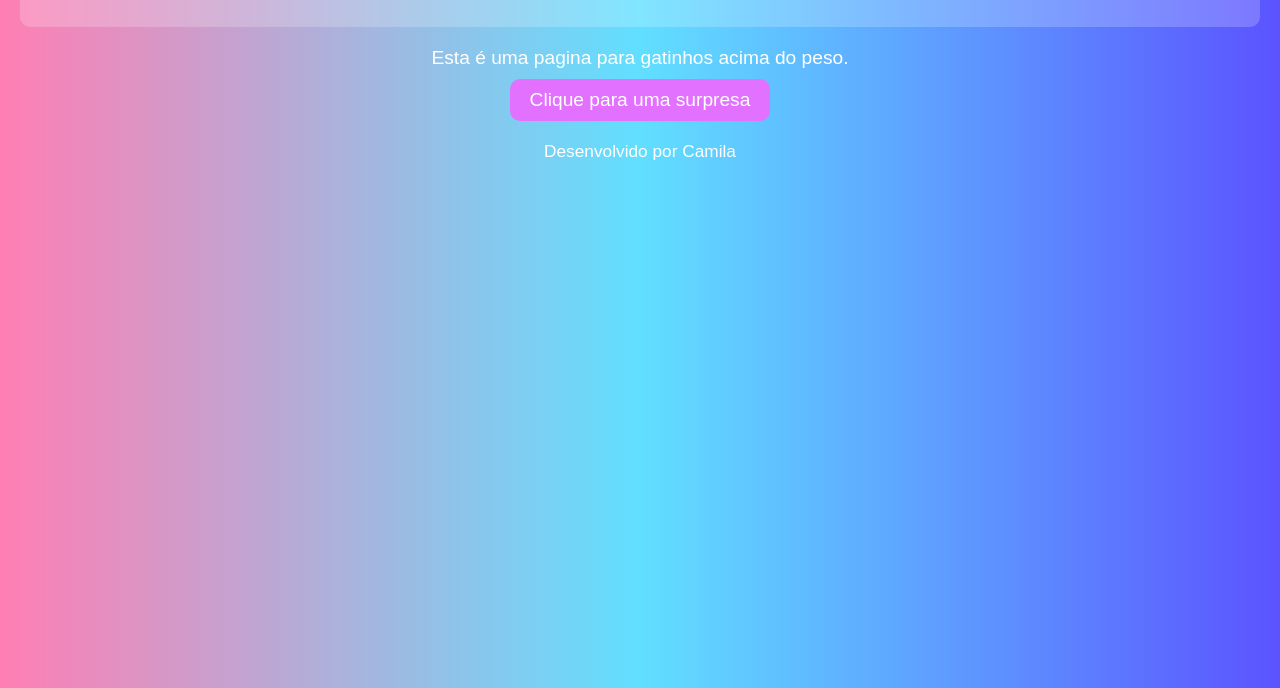
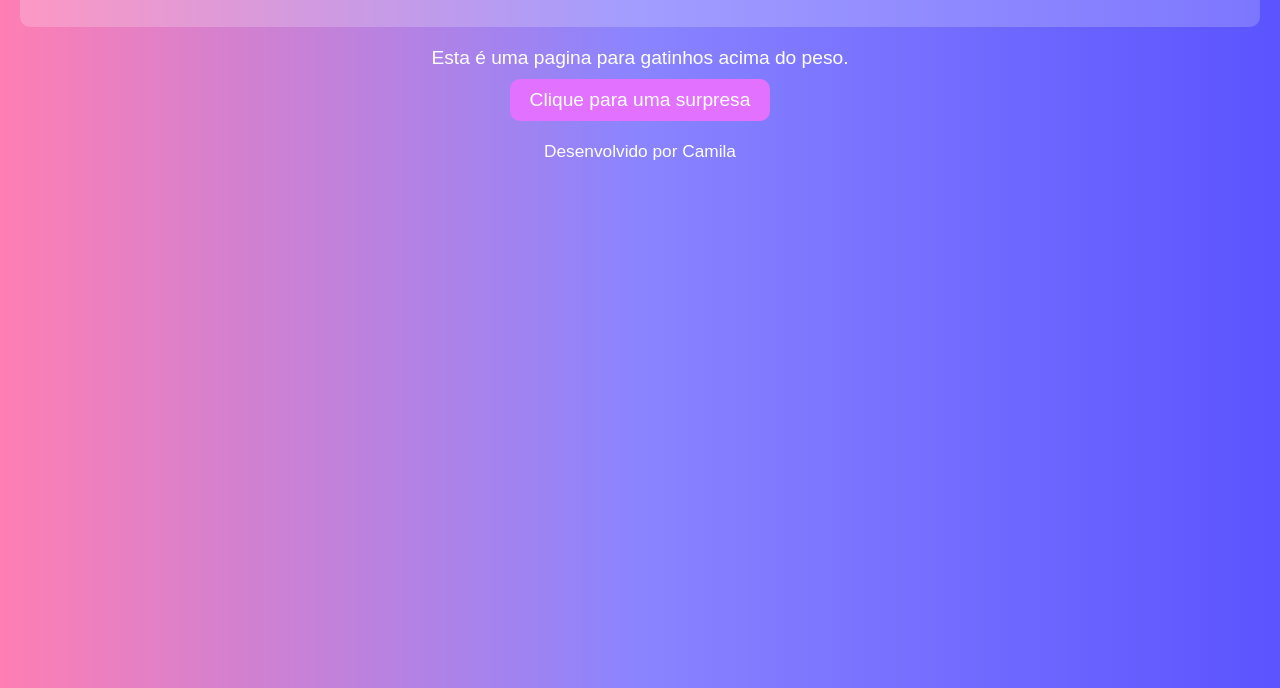
Before and after one commit to Camila0504/projeto-web, a plain HTML site: page index.html in a window 1280 px wide. Shown: the part 112-800 px from the top of the page. Drawn offline with Linux system fonts and the light colour scheme.

Commit message:
Atualização no projeto

```diff
--- a/style.css
+++ b/style.css
@@ -7,7 +7,7 @@
     }
     /* Fundo gradiente */
     body {
-        background: linear-gradient(to right, #ff7eb3, #61dfff, #5b53ff); color: white;
+        background: linear-gradient(to right, #ff7eb3, #8a84ff, #5b53ff); color: white;
         text-align: center;
         padding: 20px;
     }
```
